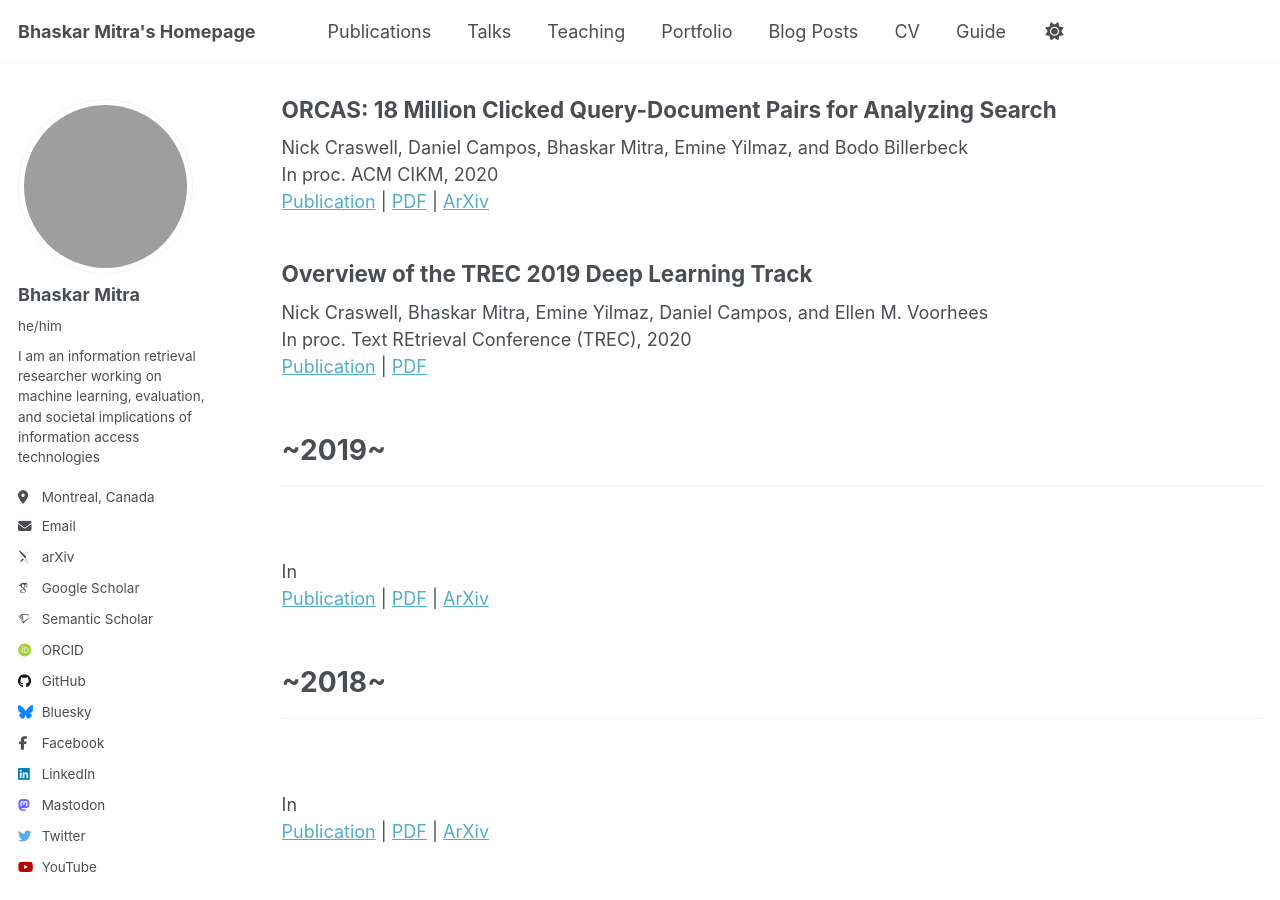
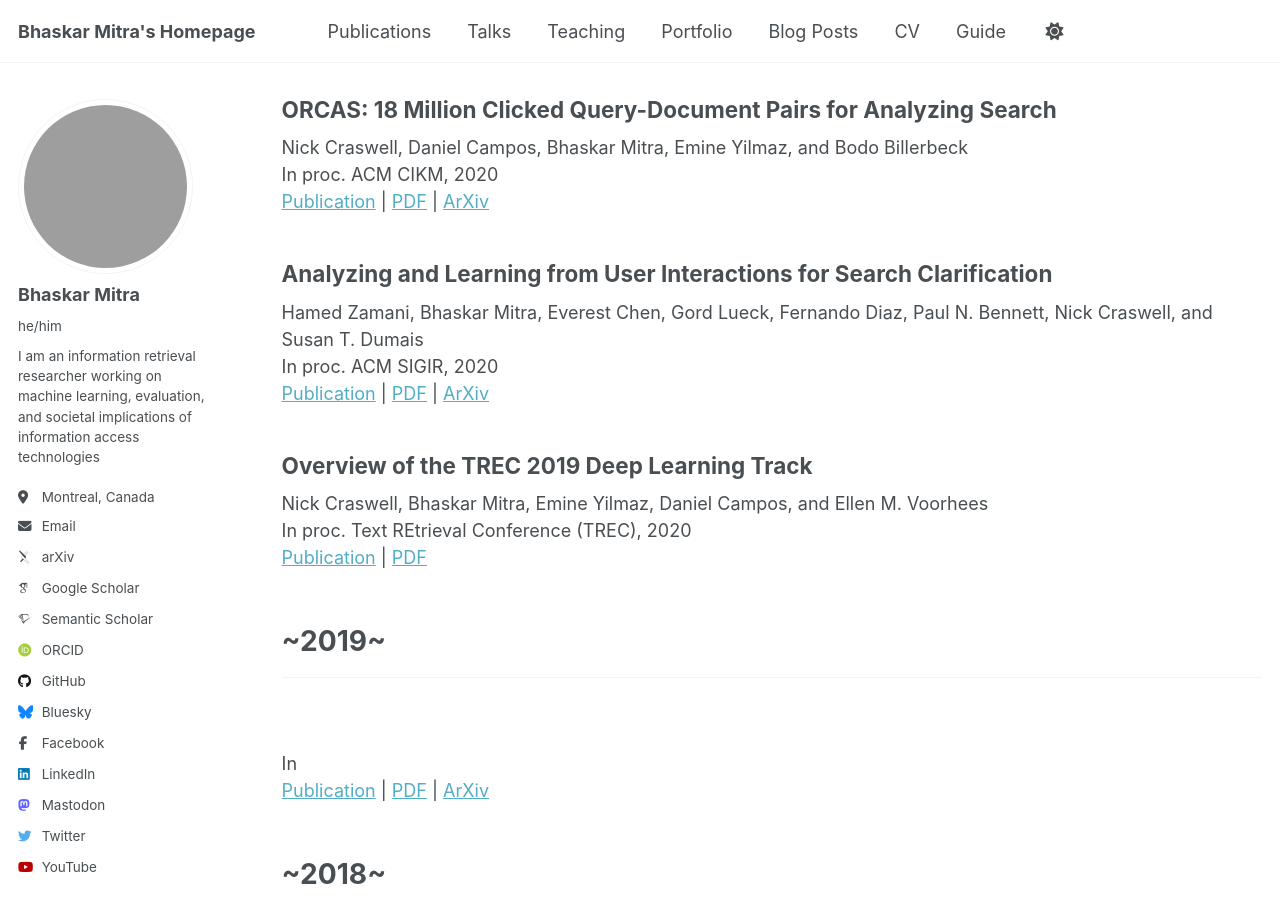
Before and after one commit to bhaskar-mitra/bhaskar-mitra.github.io, a Jekyll site: the page built from _pages/publications.html, in a window 1280 px wide and 900 px high, scrolled down 11587 px. Built offline with Jekyll 4.4.1, drawn with Linux system fonts in a browser that asks for light colours; some web fonts are replaced; grey boxes are pictures that could not be loaded.

Commit message:
Update publications.html

```diff
--- a/_pages/publications.html
+++ b/_pages/publications.html
@@ -418,6 +418,12 @@ author_profile: true
     <a href="https://dl.acm.org/doi/10.1145/3340531.3412779">Publication</a> | <a href="../files/3340531.3412779.pdf">PDF</a> | <a href="https://arxiv.org/abs/2006.05324">ArXiv</a>
   </article>
   <article class="archive__item" itemscope itemtype="http://schema.org/CreativeWork">
+    <h2>Analyzing and Learning from User Interactions for Search Clarification</h2>
+    Hamed Zamani, Bhaskar Mitra, Everest Chen, Gord Lueck, Fernando Diaz, Paul N. Bennett, Nick Craswell, and Susan T. Dumais<br/>
+    In proc. ACM SIGIR, 2020<br/>
+    <a href="https://dl.acm.org/doi/10.1145/3397271.3401160">Publication</a> | <a href="../files/3397271.3401160.pdf">PDF</a> | <a href="https://arxiv.org/abs/2006.00166">ArXiv</a>
+  </article>
+  <article class="archive__item" itemscope itemtype="http://schema.org/CreativeWork">
     <h2>Overview of the TREC 2019 Deep Learning Track</h2>
     Nick Craswell, Bhaskar Mitra, Emine Yilmaz, Daniel Campos, and Ellen M. Voorhees<br/>
     In proc. Text REtrieval Conference (TREC), 2020<br/>
```
